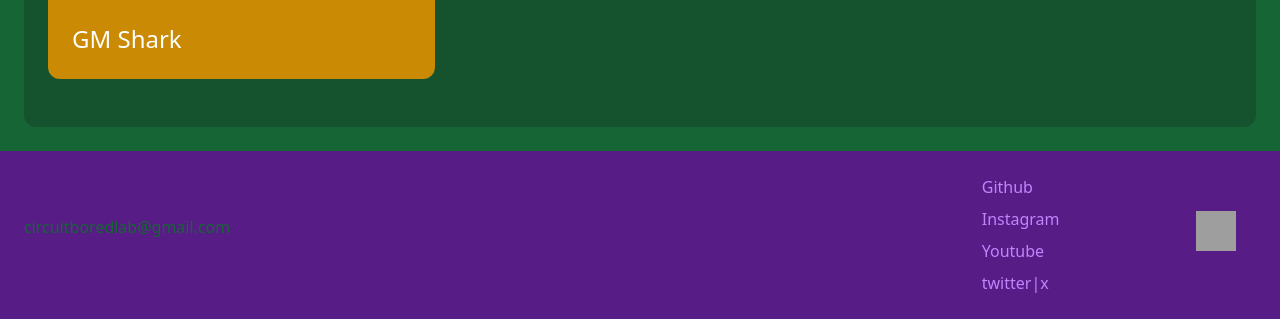
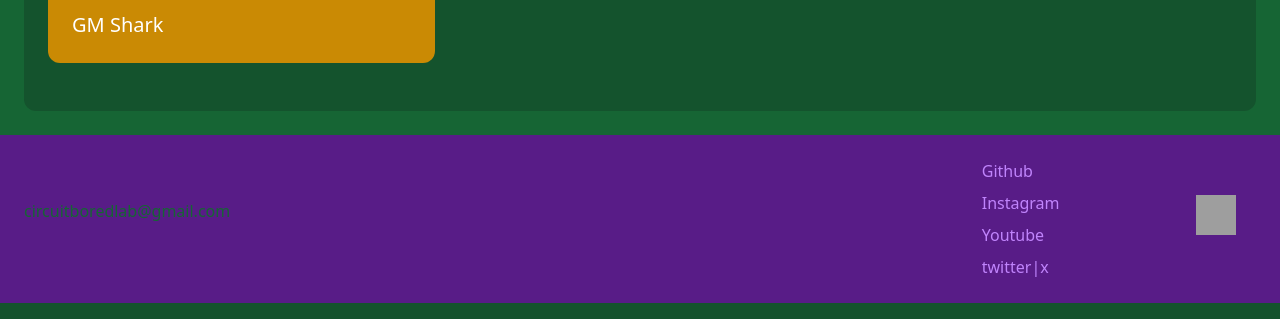
Before and after one commit to enzosupreme/circuitblab2, a Django app: page /projects/7/ in a window 1280 px wide. Shown: the part 1060-1379 px from the top of the page. Run offline with Django 4.2, Linux system fonts and the light colour scheme; data comes from the database, SQL or seed files in the repository; some libraries are stand-ins or nearby versions; grey boxes are pictures that could not be loaded.

Commit message:
text-resize

```diff
--- a/core/templates/core/base.html
+++ b/core/templates/core/base.html
@@ -57,7 +57,7 @@
             </div>
 
             <div class="w-6/9 pt-9 pr-5">
-                <h3 class="text-sm sm:text-md lg:text-lg mb-5 font-semibold text-green-700">
+                <h3 class="text-xs sm:text-md lg:text-lg xl:text-xl mb-5 font-semibold text-green-700">
                     <a href="{% url 'browse:index' %}" class="justify-center items-center">
                     <img src="https://raw.githubusercontent.com/enzosupreme/cbl-images/main/logo.png"
                     class="h-10 w-10">
--- a/projects/templates/projects/detail.html
+++ b/projects/templates/projects/detail.html
@@ -11,7 +11,7 @@
 
     <div class="p-6 bg-green-900 rounded-xl">
         <a href="{% url 'browse:index' %}">
-        <h1 class="mb-6 text-3xl text-yellow-500 hover:text-yellow-700">{{ projects.name }}</h1>
+        <h1 class="mb-6 text-xs sm:text-md lg:text-lg xl:text-xl text-yellow-500 hover:text-yellow-700">{{ projects.name }}</h1>
         <p class="text-white">
             <strong class="text-yellow-800">Project Log:</strong><br>
             {{ projects.description  }}
@@ -20,23 +20,24 @@
         <br>
             <div class="grid grid-cols-3 space-x-5">
             {% if projects.github %}
-                <a href="{{ projects.github }}" class=" inline-block mt-6 px-6 py-3 text-lg font-semibold bg-teal-700 text-white rounded-xl hover:bg-teal-800">Github</a>
+                <a href="{{ projects.github }}" class=" inline-block mt-6 px-6 py-3 text-xs sm:text-md lg:text-lg xl:text-xl font-semibold bg-teal-700 text-white rounded-xl hover:bg-teal-800">Github</a>
             {% endif %}
             {% if projects.youtube %}
-                <a href="{{ projects.youtube }}" class="inline-block mt-6 px-6 py-3 text-lg font-semibold bg-red-700 text-white rounded-xl hover:bg-red-800">Youtube</a>
+                <a href="{{ projects.youtube }}" class="inline-block mt-6 px-6 py-3 text-xs sm:text-md lg:text-lg xl:text-xl font-semibold bg-red-700 text-white rounded-xl hover:bg-red-800">Youtube</a>
             {% endif %}
             {% if projects.shop %}
-                <a href="{{ projects.shop }}" class="inline-block mt-6 px-6 py-3 text-lg font-semibold bg-purple-900 text-white rounded-xl hover:bg-purple-700">Buy</a>
+                <a href="{{ projects.shop }}" class="inline-block mt-6 px-6 py-3 text-xs sm:text-md lg:text-lg xl:text-xl font-semibold bg-purple-900 text-white rounded-xl hover:bg-purple-700">Buy</a>
             {% endif %}
             </div>
         <br></br>
         <p class=" text-purple-900"><strong>Posted: </strong>{{ projects.created_at }}</p>
             </div>
 </div>
+</form>
 
  <div class="mt-6 px-6 py-12 bg-green-900 rounded-xl">
       <a href="{% url 'browse:index' %}?query={{ query }}&category={{ projects.category.id }}">
-        <h2 class="mb-12 text-2xl text-center text-yellow-500">More {{ projects.category }}</h2>
+        <h2 class="mb-12 text-xs sm:text-md lg:text-lg xl:text-xl text-center text-yellow-500">More {{ projects.category }}</h2>
       </a>
         <div class="grid grid-cols-3 gap-3">
             {% for project in related_projects %}
@@ -48,7 +49,7 @@
                     </div>
 
                     <div class="p-6 bg-yellow-600 rounded-b-xl">
-                        <h2 class="text-2xl text-white">{{ project.name }}</h2>
+                        <h2 class="text-xs sm:text-md lg:text-lg xl:text-xl text-white">{{ project.name }}</h2>
                     </div>
                 </a>
             </div>
```
